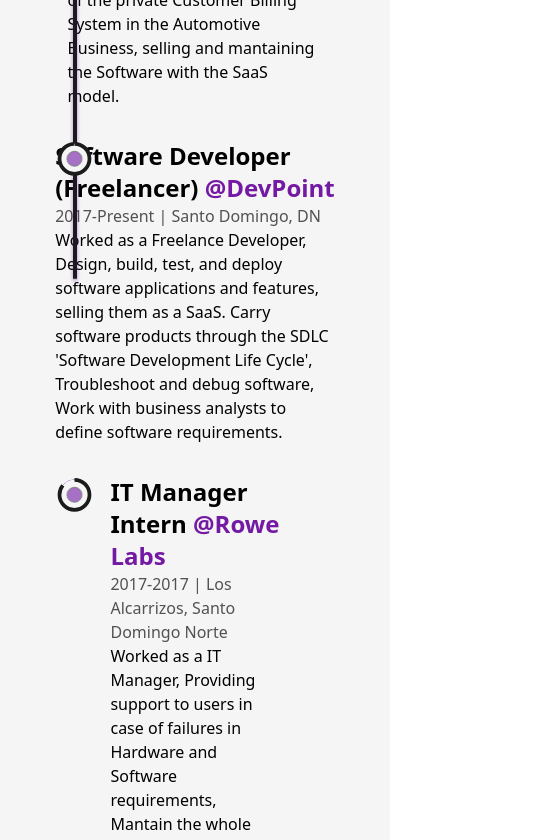
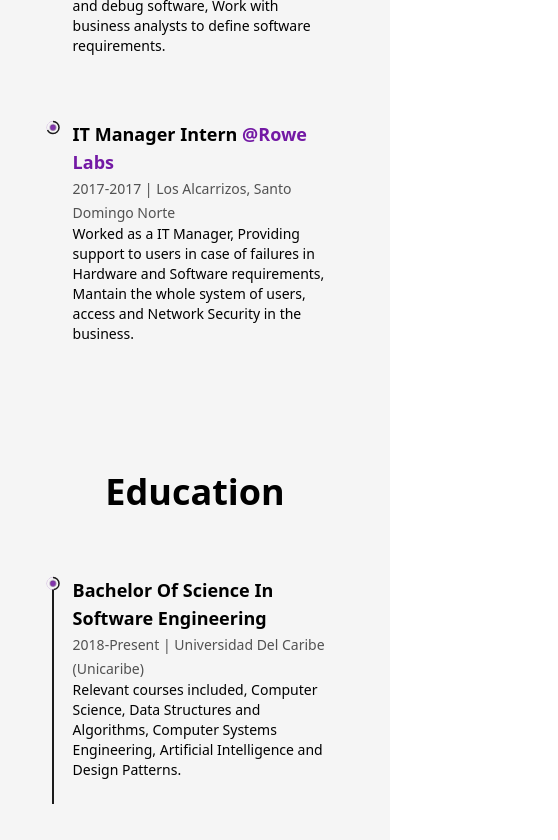
Before and after one commit to MisteryPoints/Portfolio_v2, a Next.js app: page /about in a window 390 px wide. Shown: the part 2760-3600 px from the top of the page, 558 px wide, since content can reach past the window. Built offline with nearby package versions, Linux system fonts and the light colour scheme.

Commit message:
Fix Responsive Education & Experience

```diff
--- a/src/components/Education.js
+++ b/src/components/Education.js
@@ -8,7 +8,7 @@ const Details = ({ type, time, place, info }) => {
   return (
     <li
       ref={ref}
-      className="my-8 first:mt-0 last:mb-0 w-[60%] mx-auto flex flex-col items-center justify-between"
+      className="my-8 first:mt-0 last:mb-0 w-[60%] mx-auto flex flex-col items-center justify-between md:w-[80%]"
     >
       <LiICon reference={ref} />
       <motion.div
@@ -16,13 +16,13 @@ const Details = ({ type, time, place, info }) => {
         whileInView={{ y: 0 }}
         transition={{ duration: 0.5, type: "spring" }}
       >
-        <h3 className="capitalize font-bold text-2xl dark:text-light">
+        <h3 className="capitalize font-bold text-2xl dark:text-light sm:text-xl xs:text-lg">
           {type}
         </h3>
-        <span className="capitalize font-medium text-dark/75 dark:text-light/75">
+        <span className="capitalize font-medium text-dark/75 dark:text-light/75 xs:text-sm">
           {time} | {place}
         </span>
-        <p className="font-medium w-full dark:text-light">{info}</p>
+        <p className="font-medium w-full dark:text-light md:text-sm">{info}</p>
       </motion.div>
     </li>
   );
@@ -37,15 +37,15 @@ const Education = () => {
 
   return (
     <div className="mt-32 lg:mb-[150px] 3xl:mb-[350px]">
-      <h2 className="font-bold text-8xl w-full mb-32 text-center dark:text-light">
+      <h2 className="font-bold text-8xl w-full mb-32 text-center dark:text-light md:text-6xl xs:text-4xl md:mb-16">
         Education
       </h2>
-      <div ref={ref} className="w-[75%] mx-auto relative">
+      <div ref={ref} className="w-[75%] mx-auto relative lg:w-[90%] md:w-full">
         <motion.div
           style={{ scaleY: scrollYProgress }}
-          className="absolute lg:left-0 3xl:left-9 top-1 w-[4px] h-full bg-dark origin-top dark:bg-primaryDark shadow-md shadow-primary dark:shadow-primaryDark "
+          className="absolute lg:left-0 3xl:left-9 top-1 w-[4px] h-full bg-dark origin-top dark:bg-primaryDark shadow-md shadow-primary dark:shadow-primaryDark  md:w-[2px] md:left-[30px] xs:left-[20px]"
         />
-        <ul>
+        <ul className="w-full flex flex-col items-start justify-between ml-4 xs:ml-2">
           <Details
             type={"Bachelor of Science in Software Engineering"}
             time={"2018-Present"}
--- a/src/components/Experience.js
+++ b/src/components/Experience.js
@@ -8,7 +8,7 @@ const Details = ({ position, company, companyLink, time, address, work }) => {
   return (
     <li
       ref={ref}
-      className="my-8 first:mt-0 last:mb-0 w-[60%] mx-auto flex flex-col items-center justify-between"
+      className="my-8 first:mt-0 last:mb-0 w-[60%] mx-auto flex flex-col items-center justify-between md:w-[80%]"
     >
       <LiICon reference={ref} />
       <motion.div
@@ -16,7 +16,7 @@ const Details = ({ position, company, companyLink, time, address, work }) => {
         whileInView={{ y: 0 }}
         transition={{ duration: 0.5, type: "spring" }}
       >
-        <h3 className="capitalize font-bold text-2xl dark:text-light">
+        <h3 className="capitalize font-bold text-2xl dark:text-light sm:text-xl xs:text-lg">
           {position}&nbsp;
           <a
             href={companyLink}
@@ -26,10 +26,10 @@ const Details = ({ position, company, companyLink, time, address, work }) => {
             @{company}
           </a>
         </h3>
-        <span className="capitalize font-medium text-dark/75 dark:text-light/75">
+        <span className="capitalize font-medium text-dark/75 dark:text-light/75 xs:text-sm">
           {time} | {address}
         </span>
-        <p className="font-medium w-full dark:text-light">{work}</p>
+        <p className="font-medium w-full dark:text-light md:text-sm">{work}</p>
       </motion.div>
     </li>
   );
@@ -44,15 +44,15 @@ const Experience = () => {
 
   return (
     <div className="mt-56">
-      <h2 className="font-bold text-8xl w-full mb-32 text-center dark:text-light">
+      <h2 className="font-bold text-8xl w-full mb-32 text-center dark:text-light md:text-6xl xs:text-4xl md:mb-16">
         Experience
       </h2>
-      <div ref={ref} className="w-[75%] mx-auto relative">
+      <div ref={ref} className="w-[75%] mx-auto relative lg:w-[90%] md:w-full">
         <motion.div
           style={{ scaleY: scrollYProgress }}
-          className="absolute lg:left-0 3xl:left-9 top-1 w-[4px] h-full bg-dark origin-top dark:bg-primaryDark shadow-md shadow-primary dark:shadow-primaryDark"
+          className="absolute lg:left-0 3xl:left-9 top-1 w-[4px] h-full bg-dark origin-top dark:bg-primaryDark shadow-md shadow-primary dark:shadow-primaryDark md:w-[2px] md:left-[30px] xs:left-[20px]"
         />
-        <ul>
+        <ul className="w-full flex flex-col items-start justify-between ml-4 xs:ml-2">
           <Details
             position={"Data Analyst"}
             company={"Claro"}
--- a/src/components/Footer.js
+++ b/src/components/Footer.js
@@ -5,7 +5,7 @@ import { motion } from "framer-motion";
 
 const Footer = () => {
   return (
-    <footer className="w-full bg-light border-t-[1.5px] border-solid border-dark font-medium text-lg fixed bottom-0 py-2 flex items-center justify-between px-28 dark:bg-dark dark:text-light dark:border-light lg:flex-col lg:px-12 xs:text-sm xxs:hidden">
+    <footer className="w-full bg-light border-t-[1.5px] border-solid border-dark font-medium text-lg fixed bottom-0 py-2 flex items-center justify-between px-28 dark:bg-dark dark:text-light dark:border-light lg:flex-col lg:px-12 md:text-base xs:text-sm xxs:hidden">
       <span className="select-none">
         {new Date().getFullYear()} &copy; All Rights Reserved.
       </span>
--- a/src/components/LiIcon.js
+++ b/src/components/LiIcon.js
@@ -9,8 +9,13 @@ const LiICon = ({ reference }) => {
   });
 
   return (
-    <figure className="absolute lg:-left-9 3xl:left-0 stroke-dark dark:stroke-light">
-      <svg className="-rotate-90" width="75" height="75" viewBox="0 0 100 100">
+    <figure className="absolute xs:left-[6px] md:left-2 lg:-left-9 3xl:left-0 stroke-dark dark:stroke-light">
+      <svg
+        className="-rotate-90 md:w-[60%] md:h-[60%] xs:w-[40%] xs:h-[40%]"
+        width="75"
+        height="75"
+        viewBox="0 0 100 100"
+      >
         <circle
           cx="75"
           cy="50"
```
